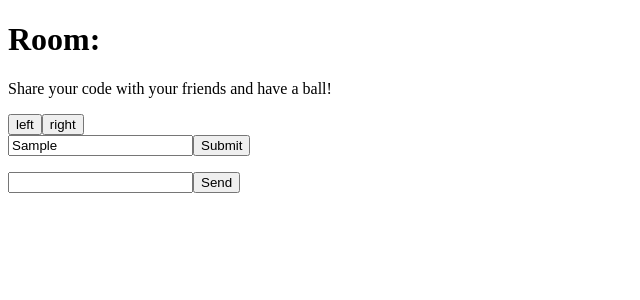
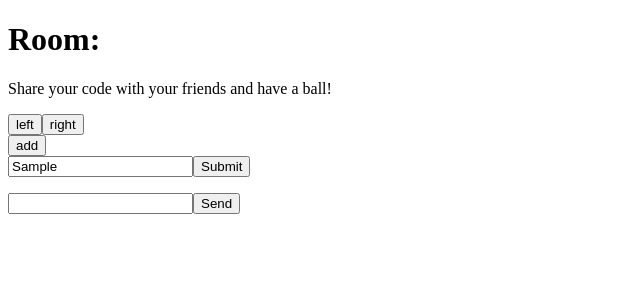
Before and after one commit to jnico810/stealthly, a React app: page /1 in a window 1280 px wide. Both pictures are taken after typing "Sample" into the empty fields and a click on the button "Submit". Shown: the top 300 px of the page, without its empty margins (0-640 px from the left). Built offline with nearby package versions, Linux system fonts and the light colour scheme; no server answers; the HTML template or start-up script is replaced by a standard one.

Commit message:
regroup gif

```diff
--- a/src/frontend/components/gif.jsx
+++ b/src/frontend/components/gif.jsx
@@ -4,7 +4,7 @@ class Gif extends React.Component {
 
   constructor(props) {
     super(props);
-    this.state = {gifSearch:"", gifIdx:0, currentGif:null};
+    this.state = { gifSearch:"", gifIdx:0, currentGif:null, showGif:false };
   }
 
   handleChange(e) {
@@ -15,6 +15,7 @@ class Gif extends React.Component {
     e.preventDefault();
     let newGifs = [];
     this.props.getGifs(this.state.gifSearch, this.receivedGifs.bind(this));
+    this.setState({showGif: true});
   }
 
   handleClick(direction, e) {
@@ -34,7 +35,6 @@ class Gif extends React.Component {
   }
 
   receivedGifs(){
-    console.log('got gifs!');
     const gif = this.props.gifs[0];
     const currentGif = <img src={ gif.images.fixed_width_downsampled.url } alt="HTML5 Icon"></img>;
     this.setState({ currentGif: currentGif });
@@ -42,26 +42,31 @@ class Gif extends React.Component {
 
   addGif(){
     this.props.addGif(this.state.currentGif);
+    this.setState({ currentGif: null, gifIdx:0, gifSearch:"", showGif:false});
   }
   render(){
-    let addGif;
-    if (this.props.gifs) {
-      addGif = <button onClick= { this.addGif.bind(this) }>add</button>;
+    let gifOptions;
+    if (this.state.showGif) {
+      gifOptions = (
+        <div>
+          <div>
+            <button onClick= { this.handleClick.bind(this, "left") } >left</button>
+            { this.state.currentGif }
+            <button onClick= { this.handleClick.bind(this, "right") }>right</button>
+          </div>
+          <div>
+            <button onClick= { this.addGif.bind(this) }>add</button>
+          </div>
+        </div>
+      );
     }
     return (
       <div>
-        <div>
-          { this.state.currentGif }
-          { addGif }
-          <button onClick= { this.handleClick.bind(this, "left") } >left</button>
-          <button onClick= { this.handleClick.bind(this, "right") }>right</button>
-
-        </div>
+          { gifOptions }
         <form onSubmit={this.handleSubmit.bind(this)}>
-          <input onChange={this.handleChange.bind(this)}></input>
+          <input onChange={this.handleChange.bind(this)} value= {this.state.gifSearch}></input>
           <button type="submit">Submit</button>
         </form>
-
       </div>
     );
   }
--- a/src/frontend/components/room.jsx
+++ b/src/frontend/components/room.jsx
@@ -71,9 +71,7 @@ class Room extends React.Component {
   addGif(gif){
     const newLog = this.state.log;
     newLog.push(
-      <li className="list-group-item chat-item" key={ this.state.log.length }>
-        { gif }
-      </li>);
+      <li className="list-group-item chat-item" key={ this.state.log.length }>{ gif }</li>);
 
     this.setState({log:newLog});
   }
```
Also changed, not shown: src/public/bundle.js, 1 other file (tests, documents, lock files or other folders).
